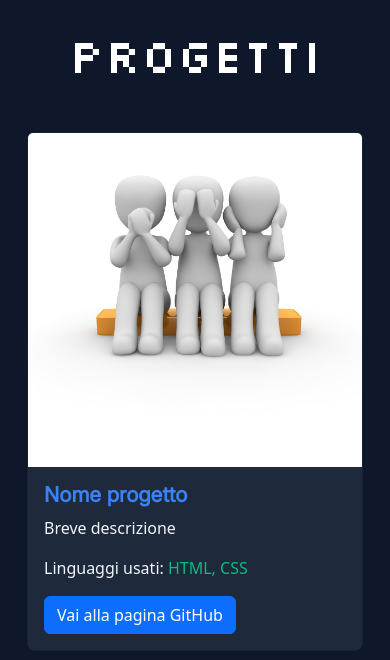
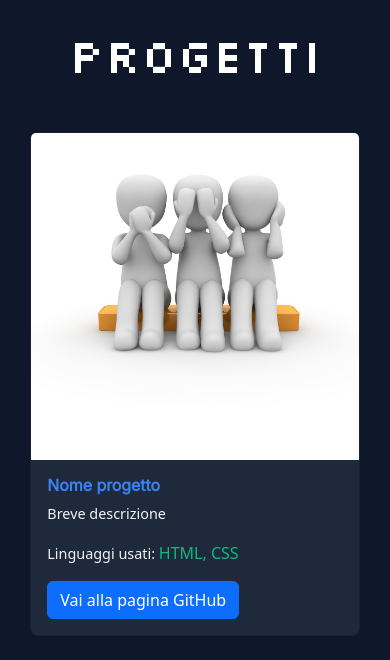
Before and after one commit to xPepp3z/myPortfolio, a plain HTML site: page index.html in a window 390 px wide. Shown: the part 793-1453 px from the top of the page. Drawn offline with nearby package versions, Linux system fonts and the light colour scheme.

Commit message:
upload aggiornamento

```diff
--- a/index.html
+++ b/index.html
@@ -83,14 +83,13 @@
 
     <!-- Projects Section -->
     <section id="progetti">
-        <div class="container-fluid mt-5 mb-4">
+        <div class="container mt-5 mb-4">
             <div class="row">
                 <h1 class="d-flex justify-content-center align-items-center mb-5 text-white my_title_progetti">Progetti
                 </h1>
                 <div class="col-lg-4 col-md-6 col-sm-12 mb-4">
                     <div class="card mx-auto my_card">
-                        <img src="img/imagenotavabile.jpg" class="card-img-top image-fluid"
-                            alt="Anteprima non disponibile">
+                        <img src="img/imagenotavabile.jpg" class="card-img-top image-fluid" alt="Anteprima non disponibile">
                         <div class="card-body">
                             <h5 class="card-title my_card_title">Nome progetto</h5>
                             <p class="card-text">Breve descrizione</p>
--- a/mystyle.css
+++ b/mystyle.css
@@ -139,6 +139,23 @@ body{
     font-size: 1rem;
 }
 
+
+@media (max-width: 576px) {
+  .my_card {
+    max-width: 90%;
+    margin: auto;
+  }
+
+  .card-title {
+    font-size: 1rem;
+  }
+
+  .card-text {
+    font-size: 0.9rem;
+  }
+}
+
+
 /*Chi sono*/
 
 .my_photo:hover{
```
